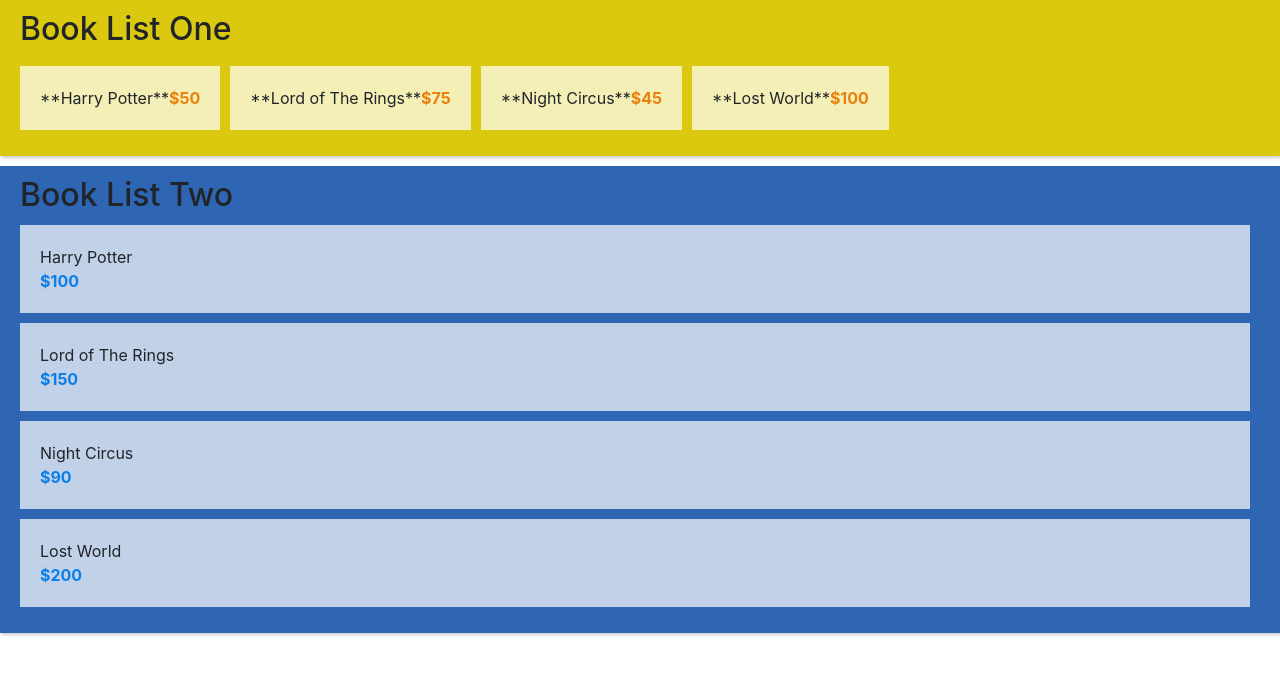
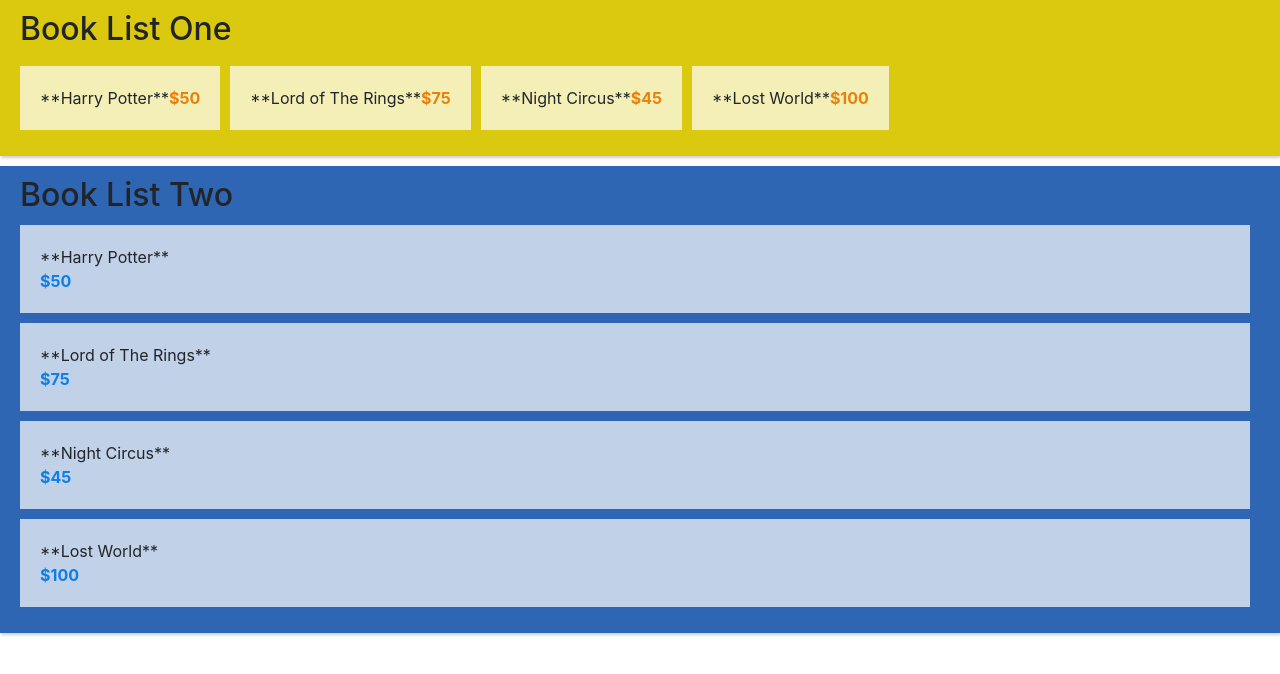
Before and after one commit to prosanta16/Vuex-first-work, a Vue app: page / in a window 1280 px wide. Shown: the top 674 px of the page. Built offline with nearby package versions, Linux system fonts and the light colour scheme.

Commit message:
without getters

```diff
--- a/src/components/BookListTwo.vue
+++ b/src/components/BookListTwo.vue
@@ -2,7 +2,7 @@
     <div id="book-list-two">
         <h2>Book List Two</h2>
         <ul>
-             <li v-for="(b,id) in book" :key="id">
+             <li v-for="(b,id) in bookSale" :key="id">
                 <span class="name">{{b.name}}</span>
                 <span class="price">${{b.price}}</span>
             </li>
@@ -16,6 +16,17 @@
    computed:{
        book(){
            return this.$store.state.books;
+       },
+       bookSale(){
+           let saleBook=this.$store.state.books.map((book)=>{
+               return{
+                   name:`**${book.name}**`,
+                   price:book.price/2
+               }
+
+           });
+           return saleBook;
+
        }
    }
 }
```
